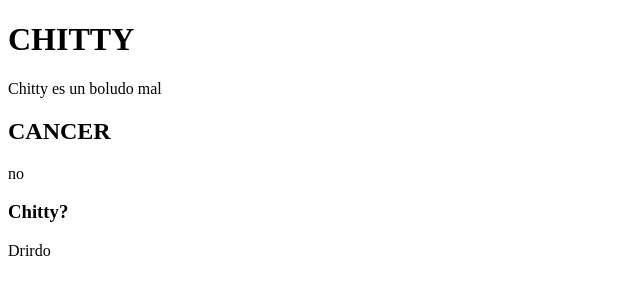
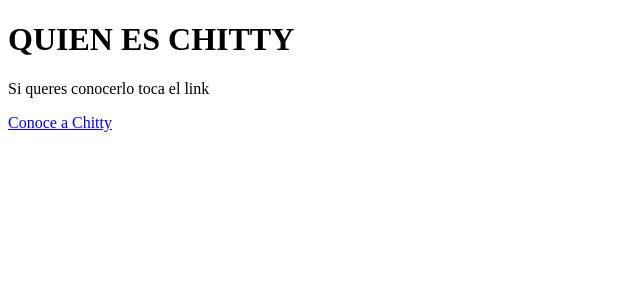
Before and after one commit to Asjarro/Asjarro.github.io, a plain HTML site: page chitty.html in a window 1280 px wide. Shown: the whole page, without its empty margins (0-640 px from the left). Drawn offline with Linux system fonts and the light colour scheme.

Commit message:
Update chitty.html

```diff
--- a/chitty.html
+++ b/chitty.html
@@ -9,12 +9,9 @@
 </head>
 <body>
     <div>
-        <h1>CHITTY</h1>
-            <p>Chitty es un boludo mal</p>
-        <h2>CANCER</h2>
-            <p>no</p>
-        <h3>Chitty?</h3>
-            <p>Drirdo</p>
+        <h1>QUIEN ES CHITTY </h1>
+        <p>Si queres conocerlo toca el link</p>
+       <a href="https://www.instagram.com/juan__chitty/">Conoce a Chitty</a>
     </div>
 </body>
 </html>
```
